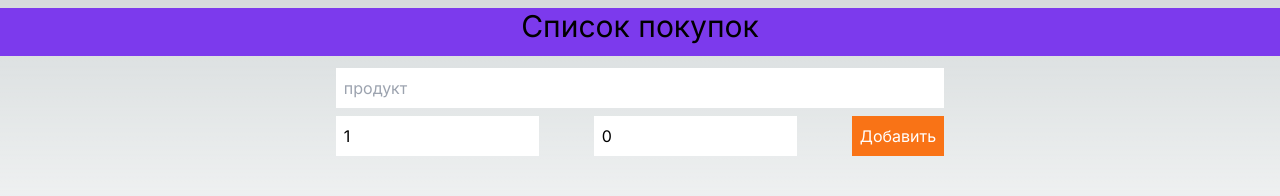
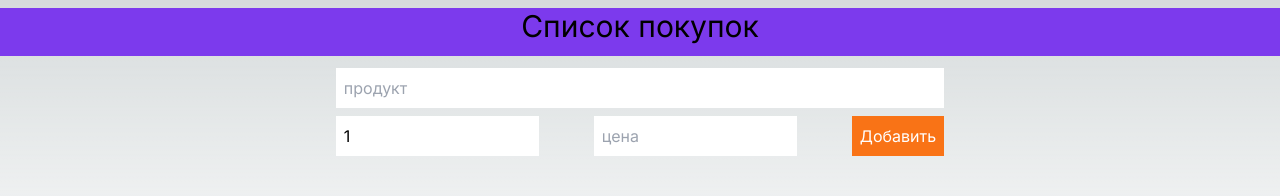
Before and after one commit to GezMin/Product-List-TS, a Next.js app: page / in a window 1280 px wide. Shown: the top 196 px of the page. Built offline with nearby package versions, Linux system fonts and the light colour scheme.

Commit message:
fixed styled

```diff
--- a/src/app/components/listForm/ListForm.tsx
+++ b/src/app/components/listForm/ListForm.tsx
@@ -8,12 +8,12 @@ export const ListForm = () => {
     const [name, setName] = useState<string>('')
     const [countProduct, setCountProduct] = useState<string>('1')
     const [selectedDepartment, setSelectedDepartment] = useState<string>('')
-    const [price, setPrice] = useState<string>('0')
+    const [price, setPrice] = useState<string>('')
     const [filteredProducts, setFilteredProducts] = useState(productsShop)
     const dispatch = useDispatch()
 
     const addList = () => {
-        if (!name || !price) return toast.info('Заполните все поля')
+        if (!name) return toast.info('Заполните наименование')
 
         dispatch({
             type: 'list/addList',
@@ -28,7 +28,7 @@ export const ListForm = () => {
         })
 
         setName('')
-        setPrice('0')
+        setPrice('')
         setSelectedDepartment('')
         setCountProduct('1')
     }
```
